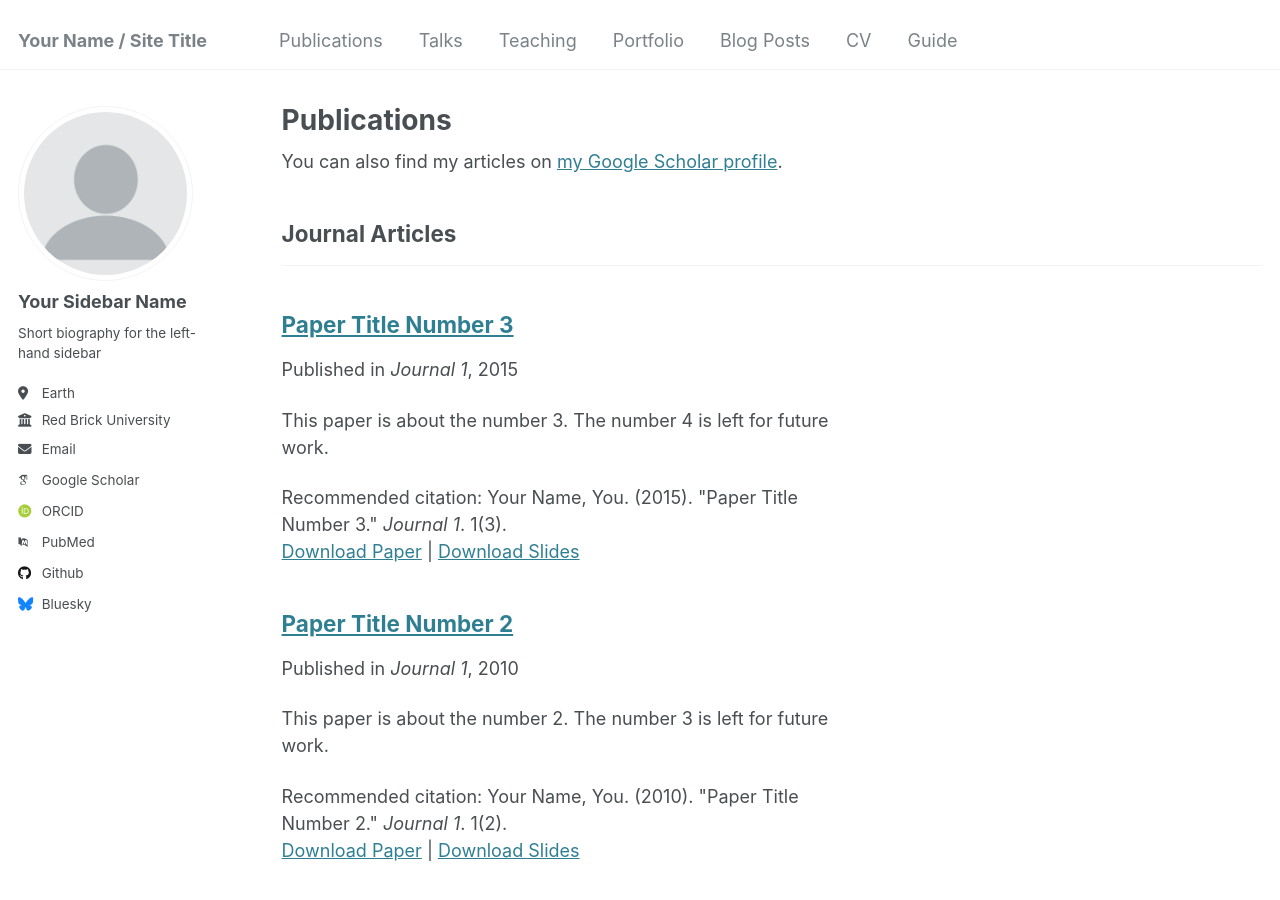
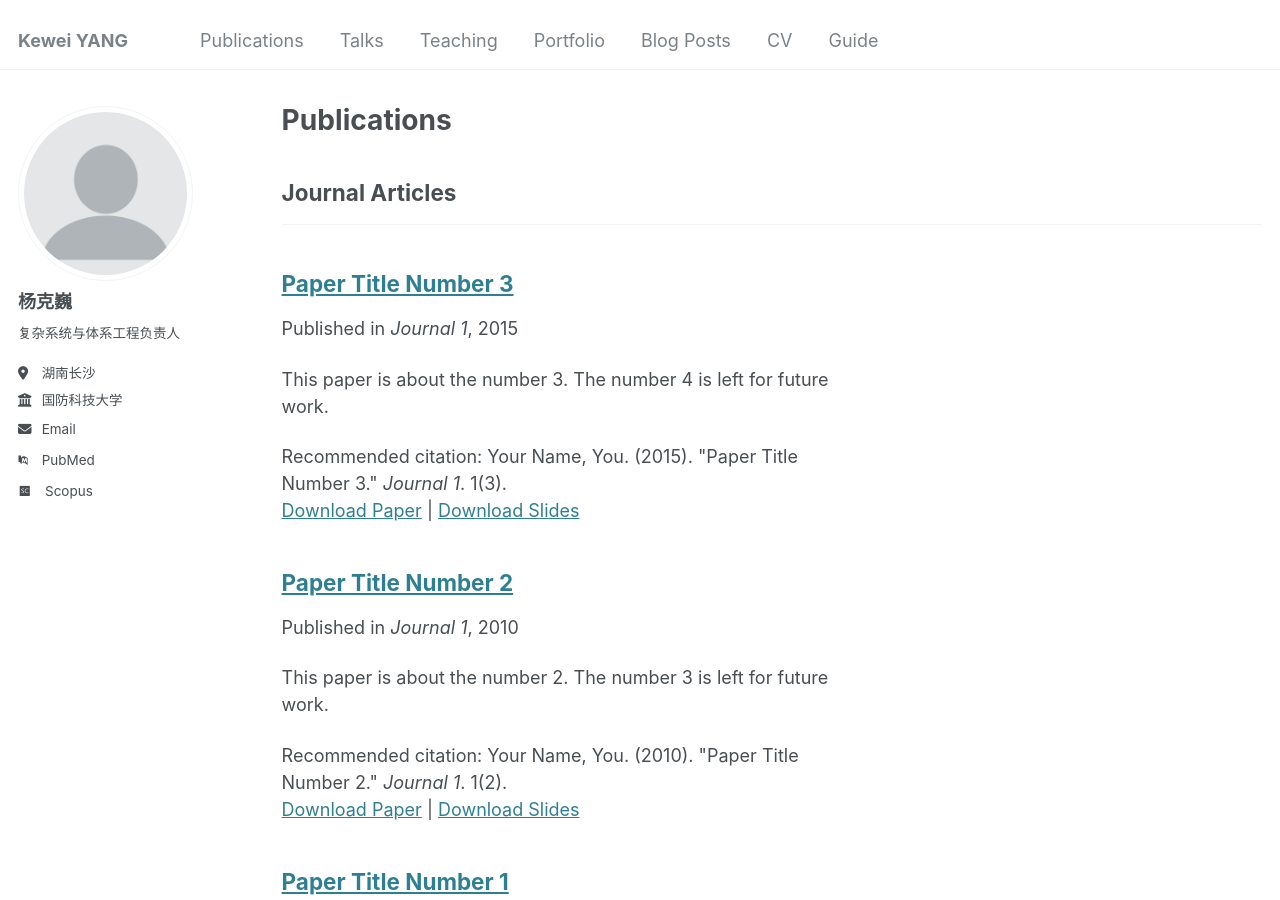
Before and after one commit to Renjie-98/Kewei-YANG, a Jekyll site: the page built from _pages/publications.html, in a window 1280 px wide and 900 px high. Built offline with Jekyll 4.4.1, drawn with Linux system fonts in a browser that asks for light colours; some web fonts are replaced.

Commit message:
Update _config.yml

```diff
--- a/_config.yml
+++ b/_config.yml
@@ -8,7 +8,7 @@
 
 # Basic Site Settings
 locale                   : "en-US"
-title                    : "Your Name / Site Title"
+title                    : "Kewei YANG"
 title_separator          : "-"
 name                     : &name "Your Name"
 description              : &description "personal description"
@@ -22,57 +22,17 @@ repository               : "academicpages/academicpages.github.io"
 author:
   # Biographic information
   avatar           : "profile.png"
-  name             : "Your Sidebar Name"
-  pronouns         : # example: "she/her"
-  bio              : "Short biography for the left-hand sidebar"
-  location         : "Earth"
-  employer         : "Red Brick University"
-  uri              : # URL
-  email            : "none@example.org"
+  name             : "杨克巍"
+  bio              : "复杂系统与体系工程负责人"
+  location         : "湖南长沙"
+  employer         : "国防科技大学"
+  email            : "kayyang27@nudt.edu.cn"
 
   # Academic websites
-  arxiv            : # URL - Update with the correct link to your profile
-  googlescholar    : "https://scholar.google.com/citations?user=PS_CX0AAAAAJ"
-  impactstory      : # URL
-  orcid            : "http://orcid.org/yourorcidurl"
-  semantic         : # URL
-  pubmed           : "https://www.ncbi.nlm.nih.gov/pubmed/?term=john+snow"
-  researchgate     : # URL
-  scopus           : # URL
+  pubmed           : "https://www.aminer.cn/profile/56cb188ec35f4f3c65650587"
+  scopus           : https://www.scopus.com/authid/detail.uri?authorId=8389088600&origin=recordpage
 
-  # Repositories and software development
-  bitbucket        : # Username - Update with your username on the site
-  codepen          : # Username
-  dribbble         : # Username
-  github           : "academicpages"
-  kaggle           : # Username
-  stackoverflow    : # User number or user number and name (i.e., use "1" or "1/jeff-atwood")
 
-  # Social media
-  bluesky          : "bsky.app" # Replace this with you Bluesky username
-  facebook         : # Username
-  flickr           : # Username
-  foursquare       : # Username
-  goodreads        : # Username
-  google_plus      : # Username
-  keybase          : # Username
-  instagram        : # Username
-  lastfm           : # Username
-  linkedin         : # Username
-  mastodon         : # URL
-  medium           : # URL
-  pinterest        : # Username
-  soundcloud       : # Username
-  steam            : # Username
-  telegram         : # URL
-  tumblr           : # Username
-  twitter          : # Username for X / Twitter
-  vine             : # Username
-  weibo            : # Username
-  wikipedia        : # Username
-  xing             : # Username
-  youtube          : # Username
-  zhihu            : # Username
 
 # Publication Category - The following the list of publication categories and their headings
 publication_category:
```
